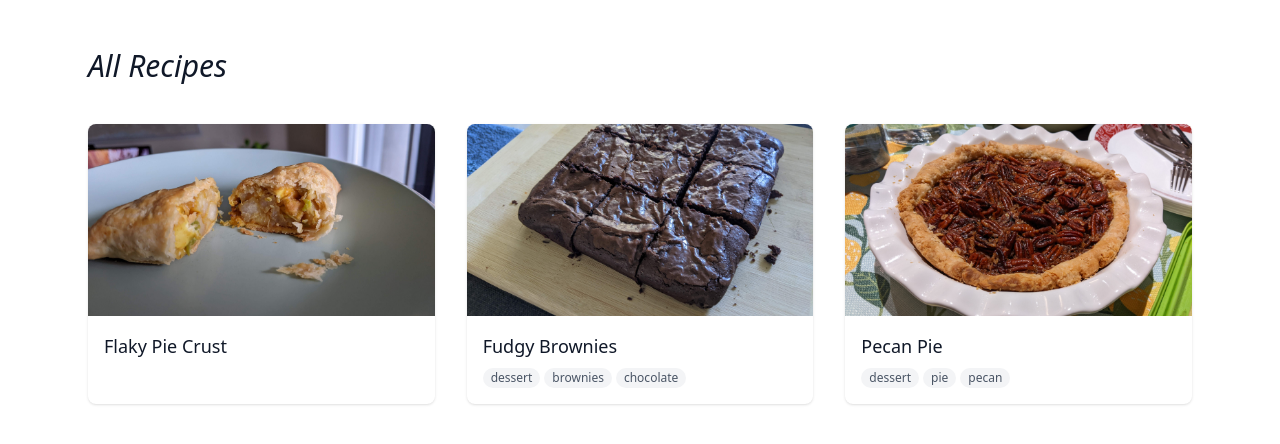
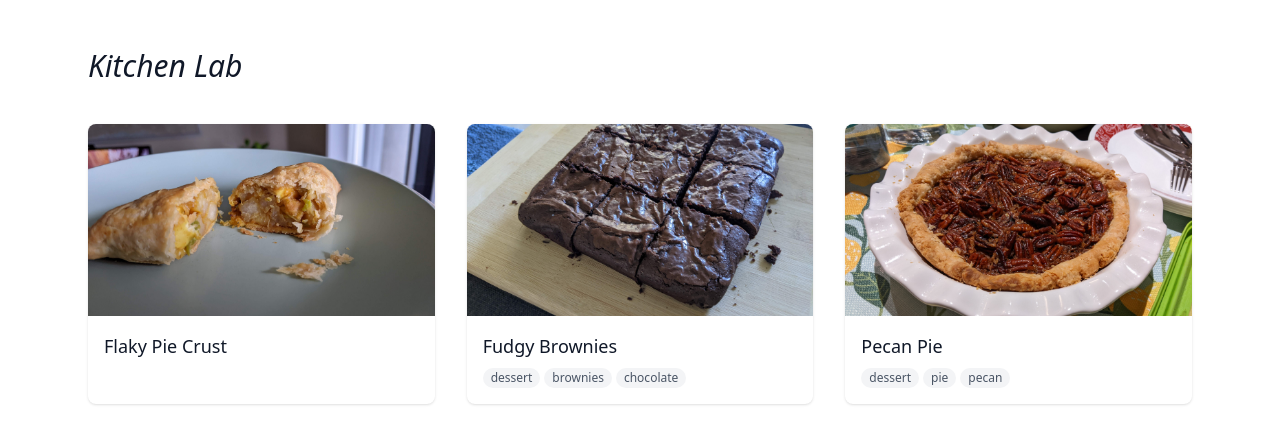
Before and after one commit to makto-toruk/recipe-architect, a Next.js app: page / in a window 1280 px wide. Shown: the top 444 px of the page. Built offline with nearby package versions, Linux system fonts and the light colour scheme.

Commit message:
rename landing page heading and metadata to Kitchen Lab

```diff
--- a/app/page.tsx
+++ b/app/page.tsx
@@ -2,8 +2,8 @@ import { loadAllRecipes } from "@/utils/loadAllRecipes";
 import RecipeCard from "@/components/RecipeCard";
 
 export const metadata = {
-  title: "All Recipes | Recipe Architect",
-  description: "Browse every recipe in one place",
+  title: "Kitchen Lab | Recipe Architect",
+  description: "Explore our ever-evolving family recipes",
 };
 
 export default async function Home() {
@@ -13,7 +13,7 @@ export default async function Home() {
     <main className="min-h-screen bg-white py-12">
       <div className="max-w-6xl mx-auto px-6">
         <h1 className="text-3xl font-light italic mb-10 text-gray-900">
-          All Recipes
+          Kitchen Lab
         </h1>
 
         <div className="grid gap-8 grid-cols-1 sm:grid-cols-2 lg:grid-cols-3">
```
